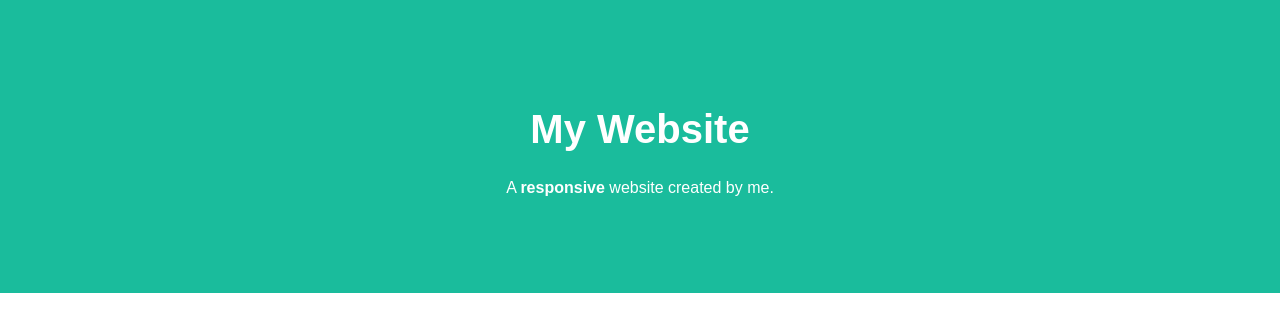
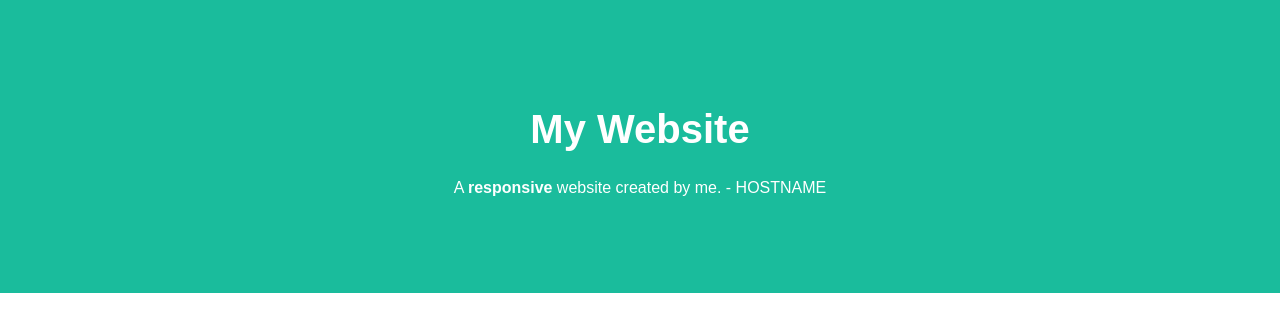
Before and after one commit to rolindroy/testwebapp, a plain HTML site: page index.html in a window 1280 px wide. Drawn offline with Linux system fonts and the light colour scheme.

Commit message:
Update index.html

```diff
--- a/index.html
+++ b/index.html
@@ -124,7 +124,7 @@ body {
 
 <div class="header">
   <h1>My Website</h1>
-  <p>A <b>responsive</b> website created by me.</p>
+  <p>A <b>responsive</b> website created by me. - HOSTNAME</p>
 </div>
 
 
```
